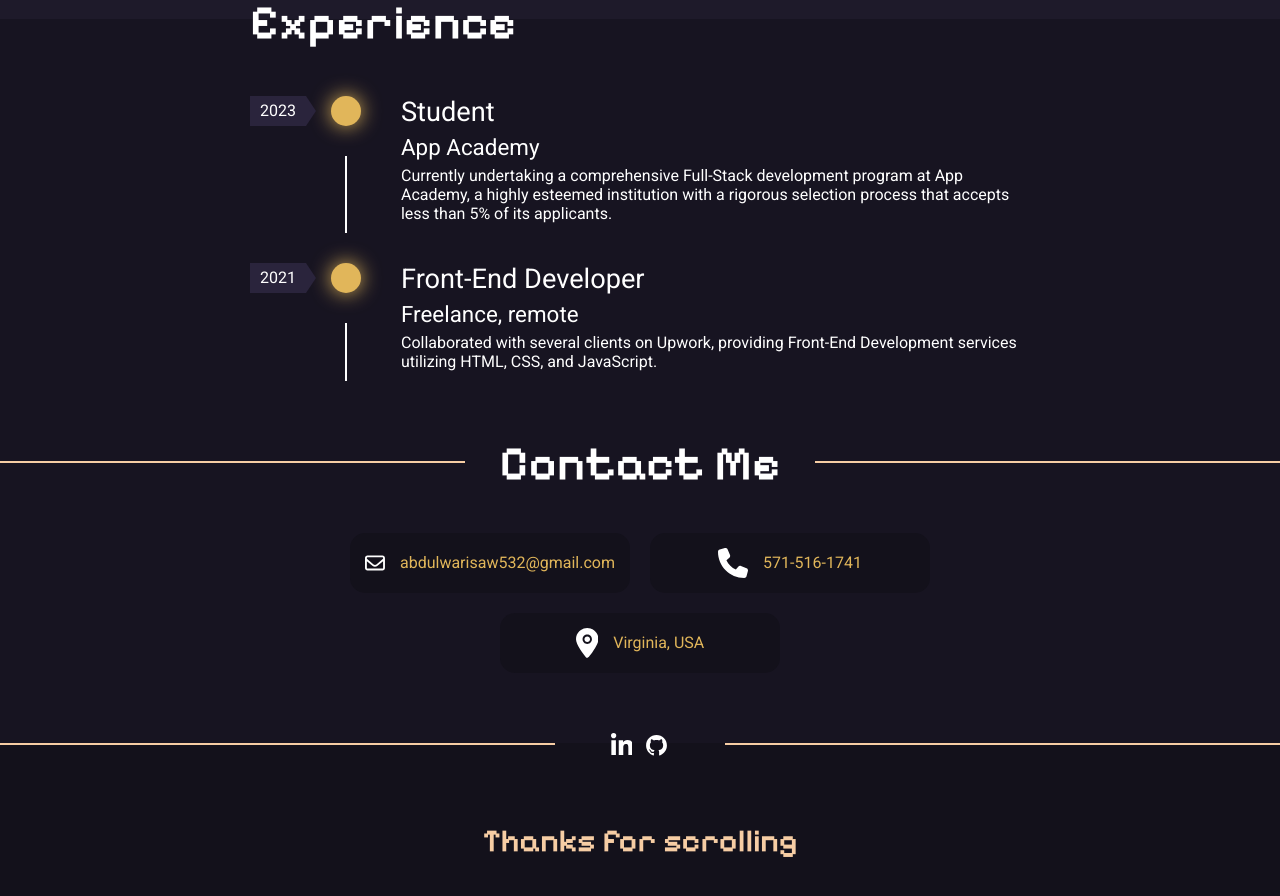
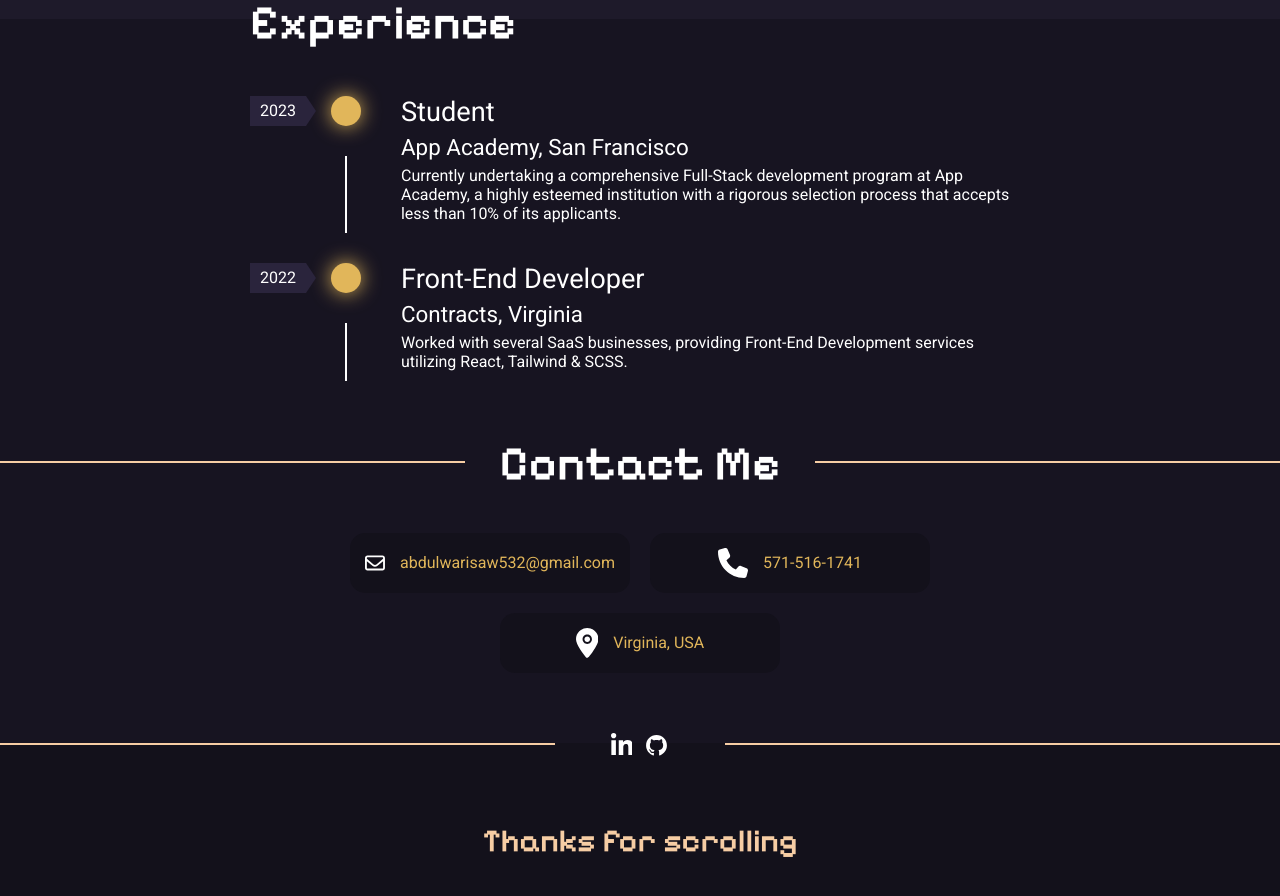
Before and after one commit to Waris-95/Personal-Portfolio-React, a Next.js app: page / in a window 1280 px wide. Shown: the part 2420-3316 px from the top of the page. Built offline with nearby package versions, Linux system fonts and the light colour scheme.

Commit message:
Adding bit bargain to portfolio

```diff
--- a/components/Experience.js
+++ b/components/Experience.js
@@ -12,20 +12,20 @@ export default function Experience() {
                         </div>
                         <figure className="texts">
                             <h3>Student</h3>
-                            <h4>App Academy</h4>
-                            <figcaption>Currently undertaking a comprehensive Full-Stack development program at App Academy, a highly esteemed institution with a rigorous selection process that accepts less than 5% of its applicants.</figcaption>
+                            <h4>App Academy, San Francisco</h4>
+                            <figcaption>Currently undertaking a comprehensive Full-Stack development program at App Academy, a highly esteemed institution with a rigorous selection process that accepts less than 10% of its applicants.</figcaption>
                         </figure>
                     </div>
                     <div className="item">
-                        <time className="date"><span className="year">2021</span><span className="arrow"></span></time>
+                        <time className="date"><span className="year">2022</span><span className="arrow"></span></time>
                         <div className="separator">
                             <div className="dot"></div>
                             <div className="line"></div>
                         </div>
                         <figure className="texts">
                             <h3>Front-End Developer</h3>
-                            <h4>Freelance, remote</h4>
-                            <figcaption>Collaborated with several clients on Upwork, providing Front-End Development services utilizing HTML, CSS, and JavaScript.</figcaption>
+                            <h4>Contracts, Virginia</h4>
+                            <figcaption>Worked with several SaaS businesses, providing Front-End Development services utilizing React, Tailwind & SCSS.</figcaption>
                         </figure>
                     </div>
                 </div>
```
